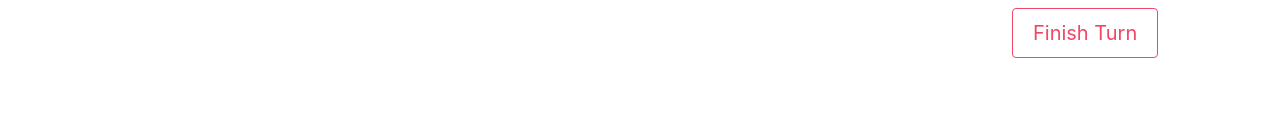
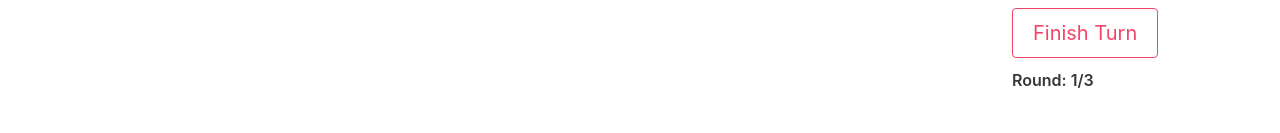
Before and after one commit to notyeninja/dice-game, an Angular app: page /game-board in a window 1280 px wide. Shown: the part 167-300 px from the top of the page. Built offline with nearby package versions, Linux system fonts and the light colour scheme.

Commit message:
first phase logic to count the number of rounds

```diff
--- a/src/app/game-board/game-board.component.html
+++ b/src/app/game-board/game-board.component.html
@@ -18,6 +18,9 @@
       <div class="field">
         <button class="button is-medium is-danger is-outlined control" (click)="finishTurn()">Finish Turn</button>
       </div>
+      <div>
+        <span class="title is-6">Round: {{currentRound}}/{{totalRounds}}</span>
+      </div>
     </div>
   </div>
 </section>
--- a/src/app/game-board/game-board.component.ts
+++ b/src/app/game-board/game-board.component.ts
@@ -22,10 +22,14 @@ export class GameBoardComponent implements OnInit {
   activePlayerId:string;
   disableRoll:boolean;
   numOfTimesPlayerRolled:number;
+  totalRounds:number;
+  currentRound:number;
 
   constructor(private _gameService:GameService) {
      this.players = new Array<Player>();
      this.totalDice = new Array<Dice>();
+     this.totalRounds = 3;
+     this.currentRound = 1;
   }
 
   ngOnInit(): void {
@@ -109,6 +113,16 @@ export class GameBoardComponent implements OnInit {
         ++indx;
         let nextActivePlayer = this.players[indx];
         this.activePlayerId = nextActivePlayer.id;
+     }else if((indx !== -1 && ((indx + 1) == this.players.length))){
+
+         if(this.currentRound == this.totalRounds){
+           //game finished. run the game end logic
+         }else if(this.currentRound < this.totalRounds){
+            this.currentRound += 1;
+            //reset the active player to first.
+            this.activePlayerId = this.players[0].id;
+         }
+
      }
   }
 
--- a/src/app/models/player.ts
+++ b/src/app/models/player.ts
@@ -13,7 +13,7 @@ export class Player {
   private _totalScore:number;
 
   get totalScore():number{
-    return this._totalScore + this.currentScore;
+    return this._totalScore;
   }
   set currentScore(value){
       this._currentScore = value;
--- a/src/app/player-statistics/player-statistics.component.html
+++ b/src/app/player-statistics/player-statistics.component.html
@@ -12,6 +12,9 @@
             <span class="level-item">
               <strong>Score:</strong>{{player.currentScore}}
             </span>
+            <span class="level-item">
+              <strong>Tot.:</strong>{{player.totalScore}}
+            </span>
         </div>
       </div>
     </div>
```
